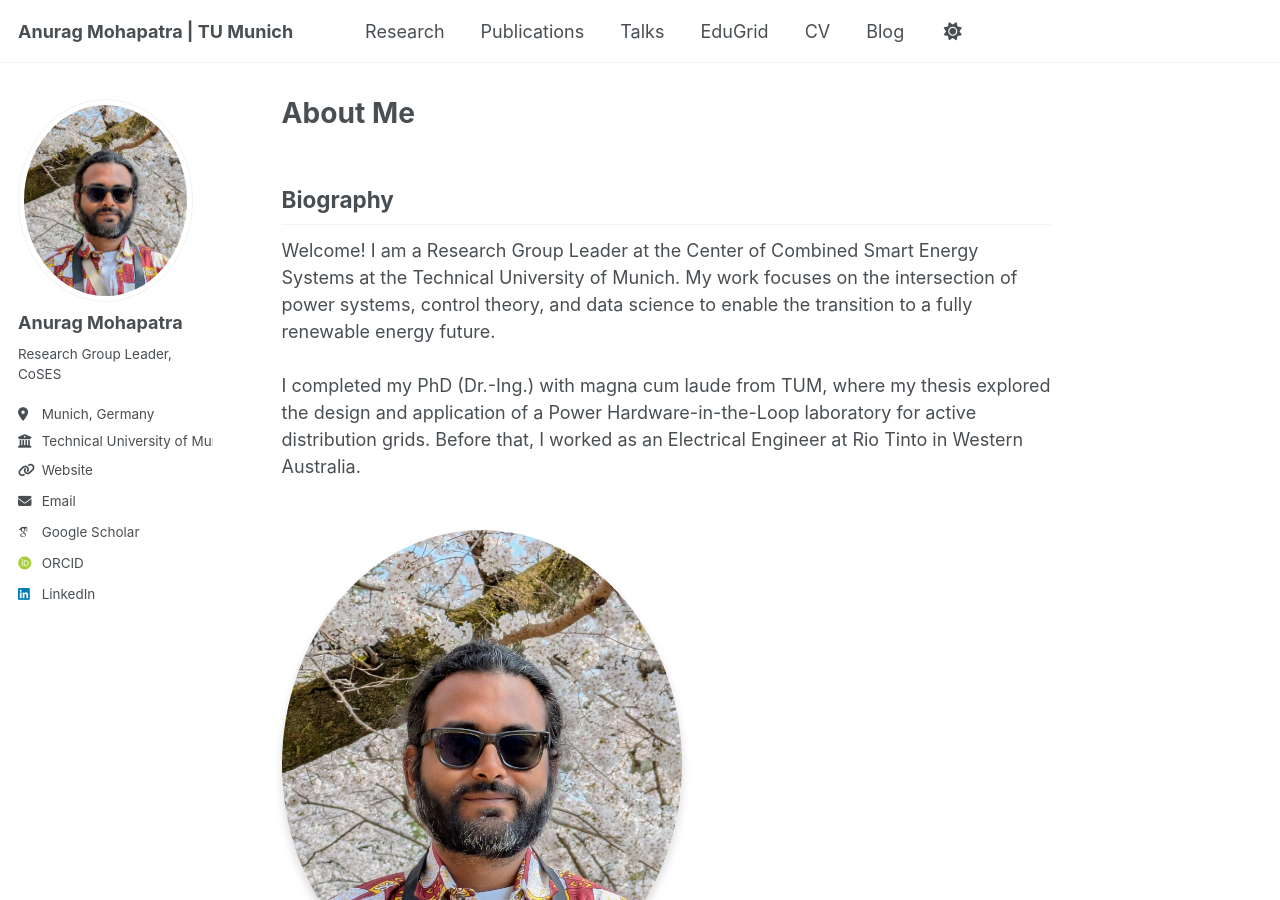
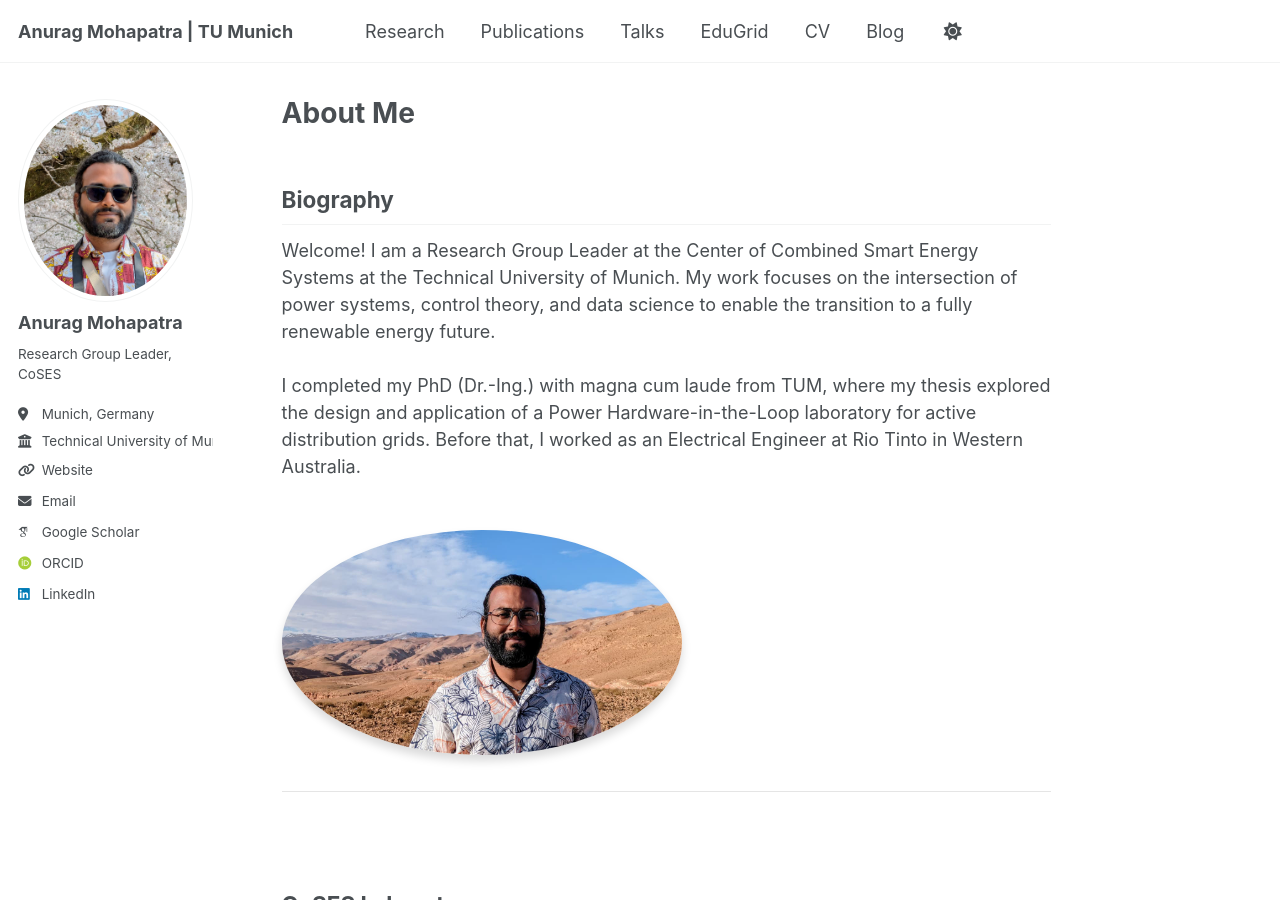
Before and after one commit to anuragmohapatra90/anuragmohapatra90.github.io, a Jekyll site: the page built from _pages/about.md, in a window 1280 px wide and 900 px high. Built offline with Jekyll 4.4.1, drawn with Linux system fonts in a browser that asks for light colours; some web fonts are replaced; a script that is not in the unit is left out.

Commit message:
Fxing the landing page V5

```diff
--- a/_pages/about.md
+++ b/_pages/about.md
@@ -15,7 +15,7 @@
     </p>
   </div>
   <div class="profile-image-container">
-    <img src="/images/profile.jpg" alt="A photo of Anurag Mohapatra">
+    <img src="/images/Profile_header.jpeg" alt="A photo of Anurag Mohapatra">
   </div>
 </div>
 
```
